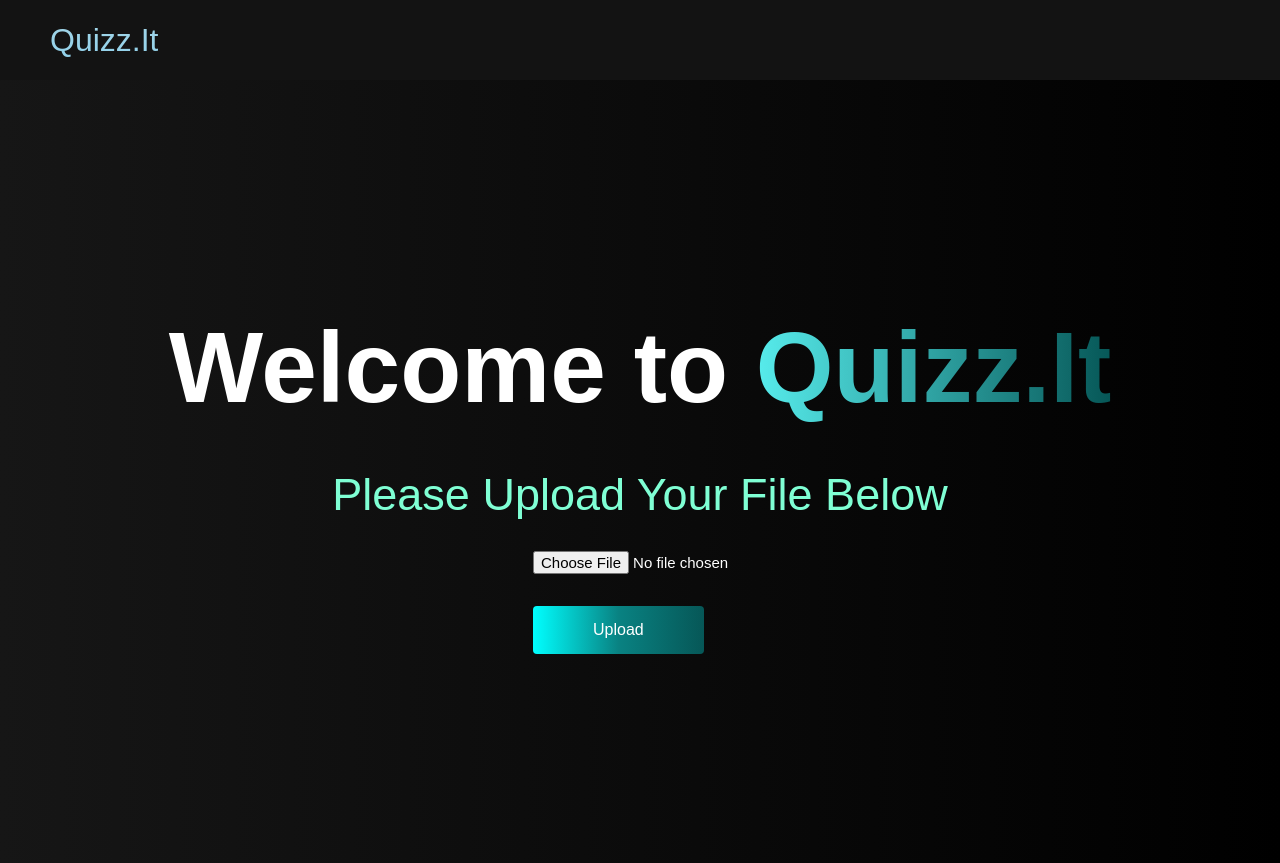
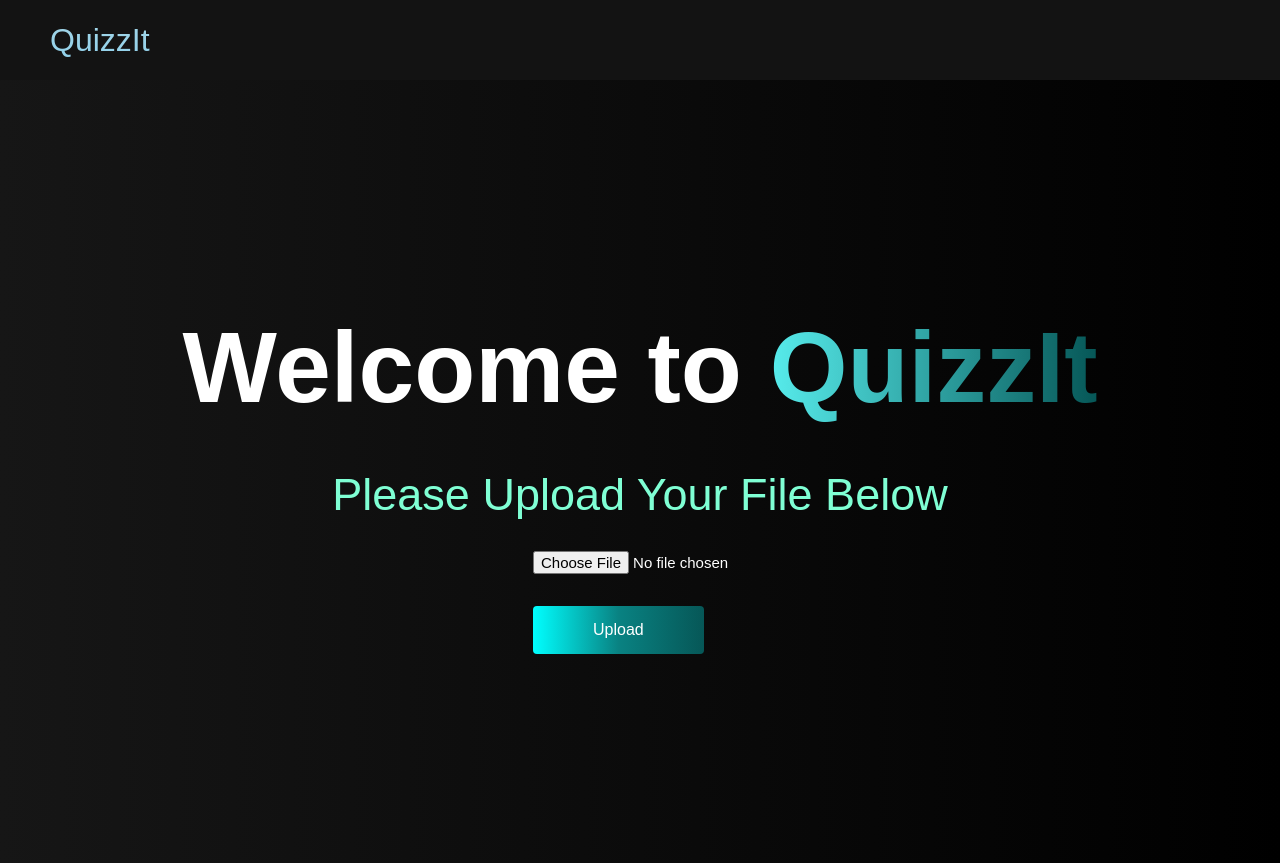
Before and after one commit to SXV357/Quizz.It, a Flask app: page / in a window 1280 px wide. Shown: the top 863 px of the page. Run offline with Flask 3, Linux system fonts and the light colour scheme; some libraries are stand-ins or nearby versions.

Commit message:
change site name

```diff
--- a/templates/index.html
+++ b/templates/index.html
@@ -5,7 +5,7 @@
     <meta http-equiv="X-UA-Compatible" content="IE=edge">
     <meta name="viewport" content="width=device-width, initial-scale=1.0">
     <link href = "/static/styles.css" rel = "stylesheet" type = "text/css">
-    <title>Quizz.It</title>
+    <title>QuizzIt</title>
     <link
             rel="stylesheet"
             href="https://use.fontawesome.com/releases/v5.14.0/css/all.css"
@@ -18,7 +18,7 @@
 <body>
 <nav class="navbar">
     <div class="navbar__container">
-        <a href="#home" id="navbar__logo">Quizz.It</a>
+        <a href="#home" id="navbar__logo">QuizzIt</a>
             <div class="navbar__toggle" id="mobile-menu">
                 <span class="bar"></span> <span class="bar"></span>
                 <span class="bar"></span>
@@ -28,7 +28,7 @@
 
   <div class="intro" id="home">
         <div class="intro__container">
-            <h1 class="intro__heading">Welcome to <span>Quizz.It</span></h1>
+            <h1 class="intro__heading">Welcome to <span>QuizzIt</span></h1>
             <p class="intro__description">Please Upload Your File Below</p>
         </div>
     <section class = "intro__section">
--- a/templates/summarize_text.html
+++ b/templates/summarize_text.html
@@ -5,7 +5,7 @@
     <meta http-equiv="X-UA-Compatible" content="IE=edge">
     <meta name="viewport" content="width=device-width, initial-scale=1.0">
     <link href="/static/styles.css" rel="stylesheet" type="text/css">
-    <title>Quizz.It - Summarize PDF</title>
+    <title>QuizzIt - Summarize PDF</title>
     <link
         rel="stylesheet"
         href="https://use.fontawesome.com/releases/v5.14.0/css/all.css"
```
Also changed, not shown: requirements.txt (deleted, +0 -324 lines).
